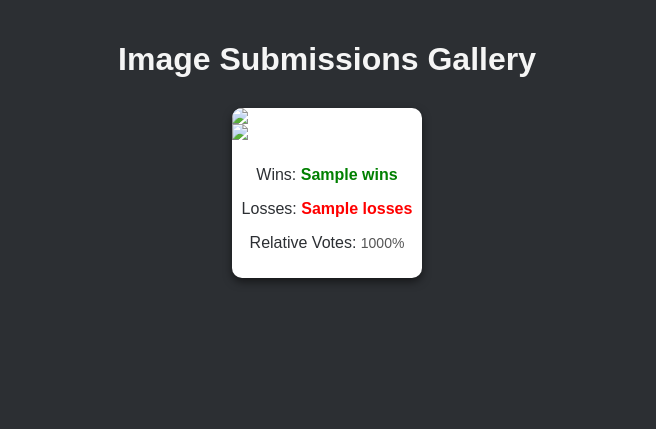
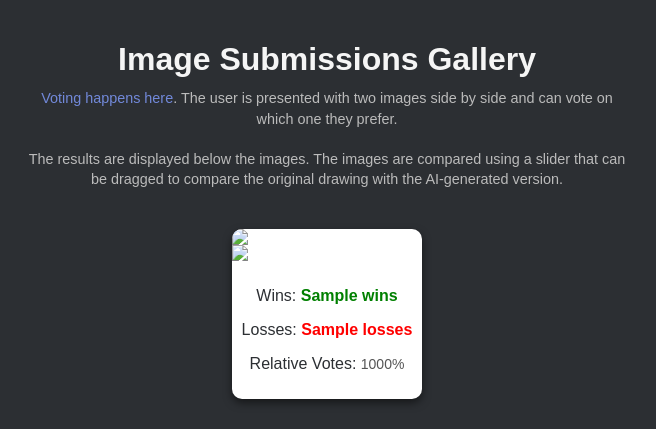
Before and after one commit to StartupLabJYU/gardenparty-2024, a Python web app: template src/gardenparty/templates/results.html in a window 1280 px wide. Shown: the top 429 px of the page, without its empty margins (313-969 px from the left). Run offline with Jinja, Linux system fonts and the light colour scheme; the template is opened without the code that fills it: most values are stand-ins (such as "Sample title", 1, 10 or a date in 2020); some libraries are stand-ins or nearby versions.

Commit message:
Style changes and loop fix.

```diff
--- a/src/gardenparty/templates/results.html
+++ b/src/gardenparty/templates/results.html
@@ -4,8 +4,6 @@
     <meta charset="UTF-8">
     <meta name="viewport" content="width=device-width, initial-scale=1.0">
     <title>Image Submissions</title>
-
-    <!-- Include CSS for the image comparison slider -->
     <style>
         body {
             font-family: Arial, sans-serif;
@@ -20,6 +18,21 @@
         h1, h2 {
             margin-bottom: 10px;
             color: #f5f5f5; /* Lighter header text */
+        }
+
+        .instruction {
+            font-size: 0.9em;
+            color: #bbbbbb; /* Muted text color for instructions */
+            margin-bottom: 20px;
+            max-width: 600px; /* Limit the width to better match image width */
+            margin: 0 auto 20px; /* Center the instruction */
+            line-height: 1.4; /* Improve readability */
+        }
+        .styled-link {
+            color: #7289da; /* Discord blue color to match other interactive elements */
+            text-decoration: none; /* Remove underline for a cleaner look */
+            transition: color 0.3s, border-bottom 0.3s; /* Smooth transition for hover effects */
+            border-bottom: 1px solid transparent; /* Initial border for hover animation */
         }
 
         .gallery-container {
@@ -105,18 +118,23 @@
 <body>
 
     <h1 style="text-align: center;">Image Submissions Gallery</h1>
-
+    <p class="instruction">
+        <a href="/vote" class="styled-link">Voting happens here</a>. The user is presented with two images side by side and can vote on which one they prefer.
+    </p>
+    <p class="instruction">
+        The results are displayed below the images. The images are compared using a slider that can be dragged to compare the original drawing with the AI-generated version.
+    </p>
     <div class="gallery-container">
         {% for result in results %}
         <div class="image-card">
             <img-comparison-slider value="5">
             <!-- Slider with two images for comparison -->
                 <figure slot="first" class="before">
-                    <img src="{{ original_urls[loop.index] }}">
+                    <img src="{{ original_urls[loop.index0] }}">
                     <figcaption>Original drawing</figcaption>
                 </figure>
                 <figure slot="second" class="after">
-                    <img src="{{ generated_urls[loop.index] }}">
+                    <img src="{{ generated_urls[loop.index0] }}">
                     <figcaption>AI Generated version</figcaption>
                 </figure>
             </img-comparison-slider>
```
